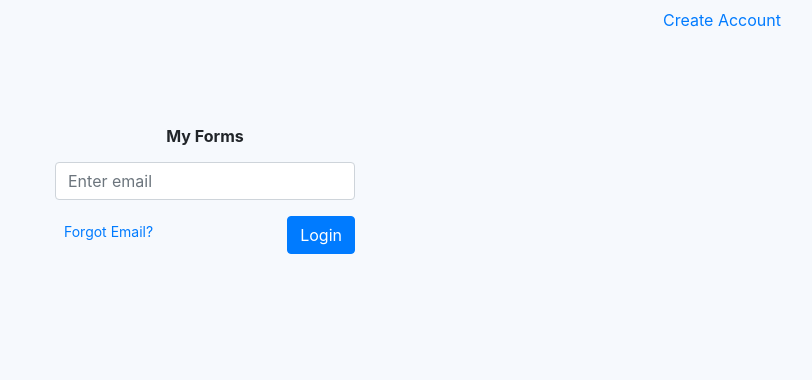
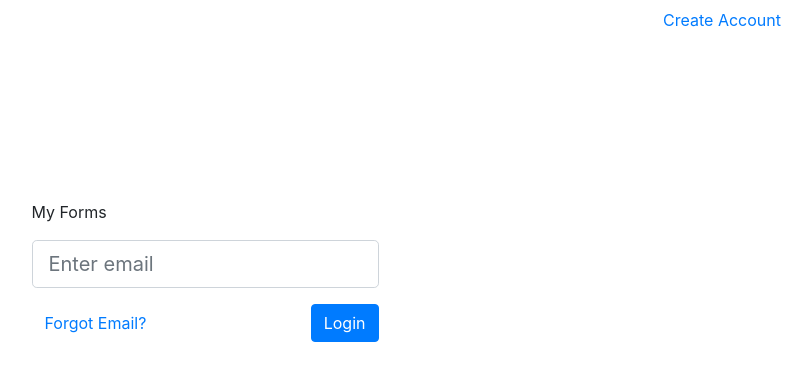
Before and after one commit to sirrobindoger/glc_app, a Next.js app: page /login in a window 1280 px wide. Shown: the top 380 px of the page, without its empty margins (435-1247 px from the left). Built offline with nearby package versions, Linux system fonts and the light colour scheme.

Commit message:
div stuff

```diff
--- a/pages/_app.js
+++ b/pages/_app.js
@@ -1,4 +1,5 @@
 import "../style/index.css";
+//import 'bootstrap/dist/css/bootstrap.min.css';
 
 // This default export is required in a new `pages/_app.js` file.
 export default function MyApp({ Component, pageProps }) {
--- a/pages/api/user.js
+++ b/pages/api/user.js
@@ -3,7 +3,7 @@
 import {UseRouter} from "next/router";
 import SQL from "mysql";
 import Mail from "nodemailer";
-const util = require('util')
+
 
 const Handler = (req, res) => {
     console.log(req.body)
--- a/pages/login/index.jsx
+++ b/pages/login/index.jsx
@@ -1,11 +1,6 @@
-import {Row, Form, Button, Nav} from "react-bootstrap";
+import {Form, Button, Nav, Container, Row, Col} from "react-bootstrap";
 import React from "react"
 import Head from "next/head";
-import useSWR from "swr";
-
-
-
-
 
 class Login extends React.Component {
 
@@ -30,16 +25,7 @@ class Login extends React.Component {
 
     render() {
         return (
-                <>
-                <Head>
-                    <title>GLC | LOGIN</title>
-                    <meta name="description" content="Please login."/>
-                </Head>
-                <style jsx global>{`
-                        * {
-                            background-color: #f6f9fd;
-                        }
-                `}</style>
+			<div style={{height:"25%"}}>
 					<Nav className="justify-content-end mr-5">
 						<Nav.Item>
 							<Nav.Link href="/#">
@@ -47,28 +33,34 @@ class Login extends React.Component {
 							</Nav.Link>
 						</Nav.Item>
 					</Nav>
-                <main className="login-m1">
-                        <div className="login-d1">
-                            <p className="login m-1">
-                                <b>My Forms</b>
-                            </p>
-                        </div>
-                        <div>
-                            <Form className="login-d2" onSubmit={(ev, val) => this.handleLogin(ev, val)}>
-                                <Form.Group controlId="form-email-login">
-                                    <Form.Control type="email" onChange={(event) => this.setState({email: event.target.value })} placeholder="Enter email" />
+
+					<Row className="justify-content-center">
+						<Form>
+							<p>My Forms</p>
+							<Form.Group>
+								<Form.Control size="lg" type="email" placeholder="Enter email"/>
 							</Form.Group>
-                                <Button className="float-left" size="sm" variant="link" type="submit">
+							<Button className="float-left"  variant="link" type="submit">
 										Forgot Email?
 							</Button>
-                                <Button className="float-right" variant="primary" type="submit">
+							<Button className="float-right"  variant="primary" type="submit" onClick={console.log("gamer")}>
 								Login
 							</Button>
 						</Form>
+					</Row>
+
 			</div>
 
-                </main>
-            </>
+			/*<Container className="align-items-center h-100">
+				<Nav className="justify-content-end mr-5">
+					<Nav.Item>
+						<Nav.Link href="/#">
+							Create Account
+						</Nav.Link>
+					</Nav.Item>
+				</Nav>
+
+			</Container>*/
         )
     }
 }
--- a/style/index.css
+++ b/style/index.css
@@ -1,12 +1,15 @@
 /* ensure all pages have Bootstrap CSS */
 
-@import '~bootstrap/dist/css/bootstrap.min.css';
+@import 'https://stackpath.bootstrapcdn.com/bootstrap/4.5.0/css/bootstrap.min.css';
 
 
+html, body, body > div:first-child, div#next, div#next > div, div#__next > div > div, #fuck {
+    height: 100%;
+}
+/*
 .login-m1 {
     padding: 5rem;
     width: auto;
-
 }
 
 .login-d1 {
@@ -18,5 +21,8 @@
     text-align: center;
     height: 7rem;
     width: 20rem;
-    padding: 10px;
-  }
+	padding: 10px;
+}
+* {
+	background-color: #f6f9fd;
+}*/
```
Also changed, not shown: pages/fuck.js (added, +13 -0 lines). Lines whose indentation alone changed are shown as unchanged.
